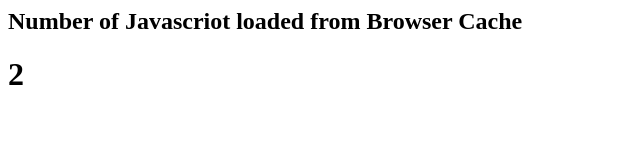
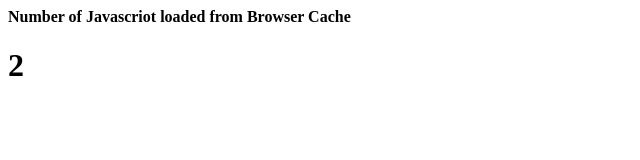
Before and after one commit to sachin7desai7/sachin7desai7.github.io, a plain HTML site: page index.html in a window 1280 px wide. Shown: the whole page, without its empty margins (0-640 px from the left). Drawn offline with Linux system fonts and the light colour scheme.

Commit message:
Update index.html

```diff
--- a/index.html
+++ b/index.html
@@ -3,14 +3,9 @@
 	<script src="a.js"></script>
 	<script src="b.js"></script>
 
-
-<h2>Number of Javascriot loaded from Browser Cache</h1>
+	<h4>Number of Javascriot loaded from Browser Cache</h4>
 
 	<h1 id="demo"></h1>
-
-<script>
-
-</script>
 
 	<script>
 	var entries = performance.getEntriesByType('resource');
```
Lines whose indentation alone changed are shown as unchanged.
